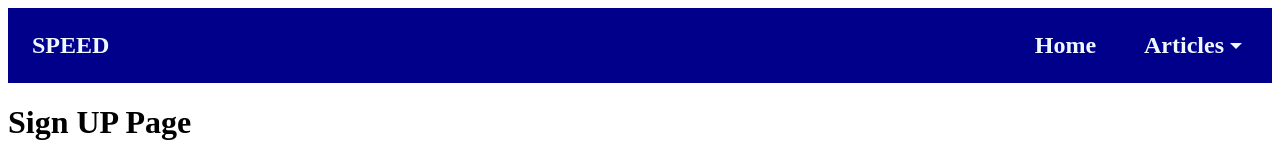
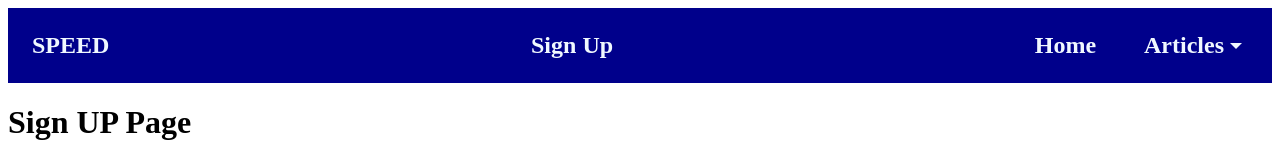
Before and after one commit to HazeemHussain/Assignment-1B, a Next.js app in the folder frontend/: page /login/sign_up in a window 1280 px wide. Shown: the top 160 px of the page. Built offline with nearby package versions, Linux system fonts and the light colour scheme.

Commit message:
changes on sign up page

```diff
--- a/frontend/src/components/PopulatedNavBar.tsx
+++ b/frontend/src/components/PopulatedNavBar.tsx
@@ -8,12 +8,13 @@ const PopulatedNavBar = () => {
   return (
     <NavBar>
       <NavItem>SPEED</NavItem>
+
+     <NavItem route="/login/sign_up" end>
+        Sign Up
+      </NavItem>
       <NavItem route="/" end>
         Home
       </NavItem>
-       {/* <NavItem route="/login/sign_up" end>
-        Sign Up
-      </NavItem>  */}
       <NavItem dropdown route="/articles">
         Articles <IoMdArrowDropdown />
         <NavDropdown>
```
